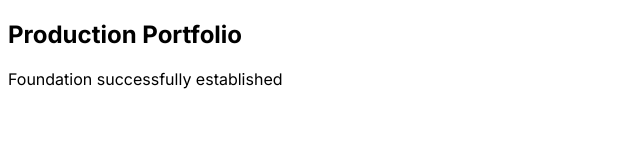
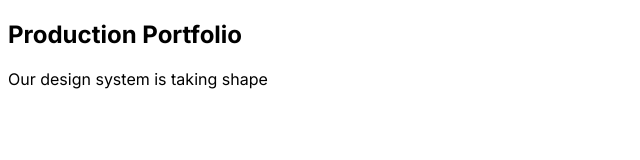
Before and after one commit to MMALLIKARJUN2312/Portfolio_Website, a Next.js app in the folder apps/web/: page / in a window 1280 px wide. Shown: the top 160 px of the page, without its empty margins (0-640 px from the left). Built offline with nearby package versions, Linux system fonts and the light colour scheme.

Commit message:
feat(ui): establish reusable surface primitives

```diff
--- a/apps/web/app/page.tsx
+++ b/apps/web/app/page.tsx
@@ -1,13 +1,15 @@
-import {Container, Heading, Section, Stack, Text} from '@/components/ui'
+import {Container, Heading, Section, Stack, Surface, Text} from '@/components/ui'
 
 export default function HomePage() {
   return (
     <Section>
         <Container>
-            <Stack>
-                <Heading>Production Portfolio</Heading>
-                <Text>Foundation successfully established</Text>
-            </Stack>
+            <Surface>
+                <Stack>
+                    <Heading>Production Portfolio</Heading>
+                    <Text>Our design system is taking shape</Text>
+                </Stack>
+            </Surface>
         </Container>
     </Section>
   );
--- /dev/null
+++ b/apps/web/components/ui/Surface.tsx
@@ -0,0 +1,41 @@
+import * as React from 'react';
+import {cva, type VariantProps} from 'class-variance-authority';
+import {cn} from '@/lib/utils';
+
+const surfaceVariants = cva(
+  "rounded-xl border transition-colors",
+  {
+    variants : {
+      variant : {
+        default: "bg-(--color-surface) border-(--color-border)",
+        elevated: "bg-(--color-surface-elevated) shadow-lg",
+        ghost: "border-transparent bg-transparent",
+      },
+      padding : {
+        none : "",
+        sm : "p-4",
+        md : "p-6",
+        lg : "p-8",
+      },
+    },
+    defaultVariants : {
+      variant : "default",
+      padding : "md",
+    }
+  }
+);
+
+export interface SurfaceProps extends React.HTMLAttributes<HTMLDivElement>, VariantProps<typeof surfaceVariants> {}
+
+export function Surface ({
+  className,
+  variant,
+  padding,
+  ...props
+} : SurfaceProps) {
+  return (
+    <div
+      className = {cn(surfaceVariants({variant, padding}), className)}{...props}
+    />
+  )
+}
--- a/apps/web/components/ui/index.ts
+++ b/apps/web/components/ui/index.ts
@@ -3,4 +3,5 @@ export * from './Container'
 export * from './Heading'
 export * from './Section'
 export * from './Stack'
+export * from './Surface'
 export * from './Text'
```
Also changed, not shown: apps/web/components/ui/Divider.tsx (added, +16 -0 lines).
